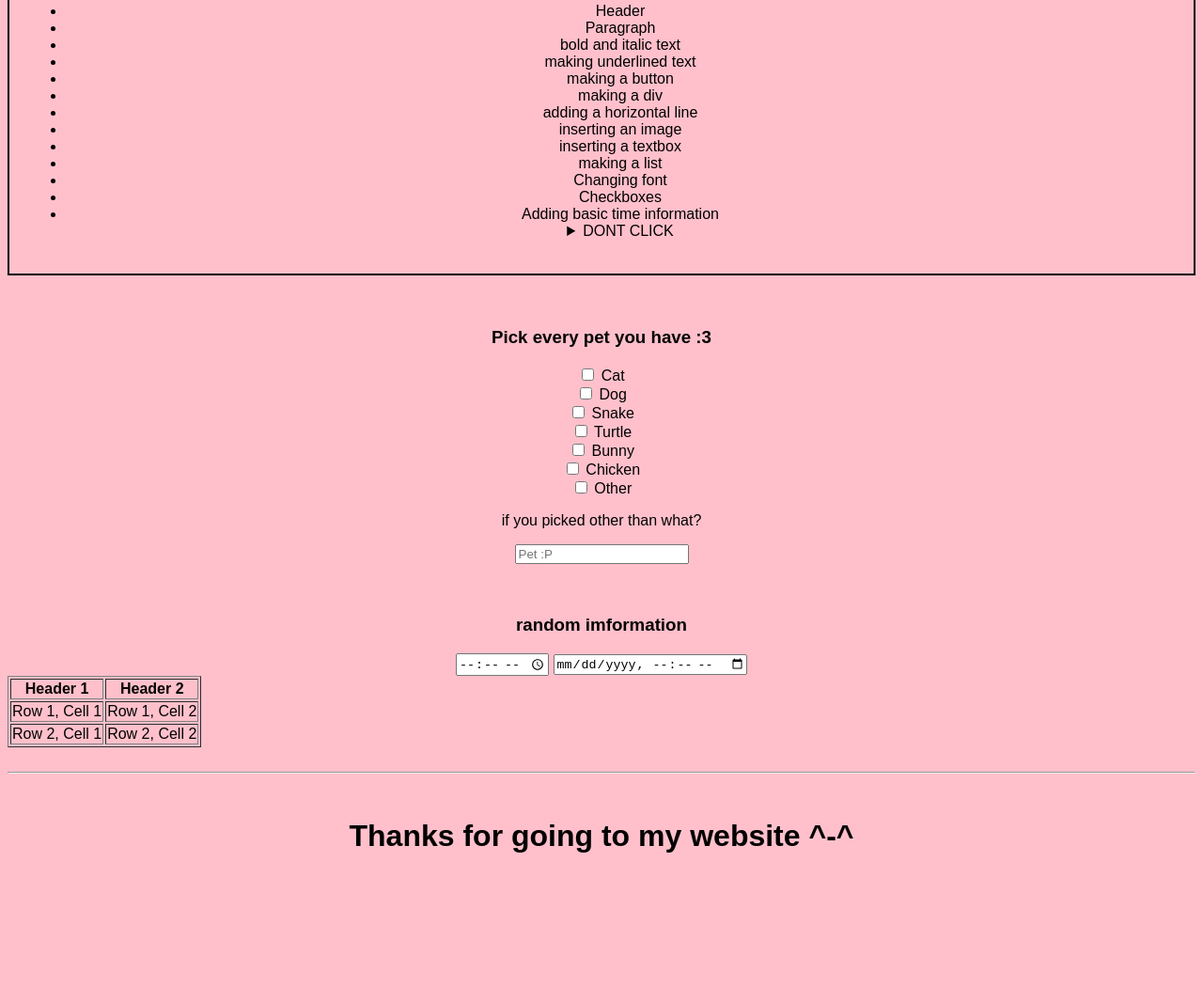
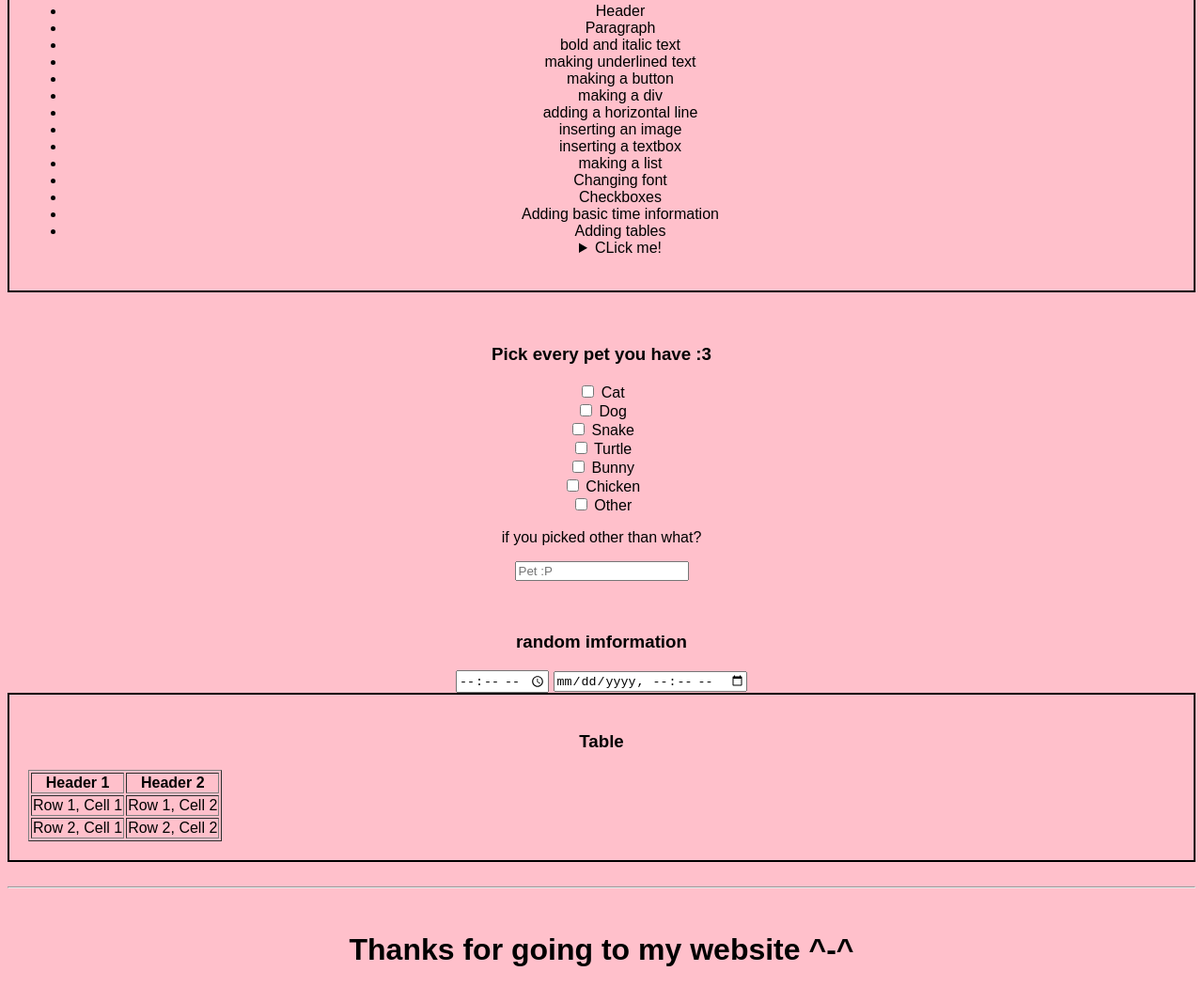
Before and after one commit to Woah865/woah865.github.io, a plain HTML site: page index.html in a window 1280 px wide. Shown: the part 398-1448 px from the top of the page at 94% size. Before the commit the page ends 1327 px from the top, so only its background shows below. Drawn offline with Linux system fonts and the light colour scheme.

Commit message:
Update index.html

```diff
--- a/index.html
+++ b/index.html
@@ -33,9 +33,11 @@
       <li>Changing font</li>
       <li>Checkboxes</li>
       <li>Adding basic time information</li>
+      <li>Adding tables</li>
       <details>
-  <summary>DONT CLICK</summary>
-  <p>Why did you click it</p>
+  <summary>CLick me!</summary>
+  <h4>This i another thing i figured out</h4>
+        <p>I can hide text and more code with an arrow ike that :3</p>
 </details>
     </ul>
   </div>
@@ -60,6 +62,10 @@
 <input type="time">
 <input type="datetime-local">
   </div>
+  <div style="
+    border: 2px solid black;
+    padding: 20px;">
+    <h3>Table</h3>
 </form>
   <table border="1">
     <tr>
@@ -75,6 +81,7 @@
         <td>Row 2, Cell 2</td>
     </tr>
 </table>
+  </div>
   <br>
 <hr>
   <br>
```
